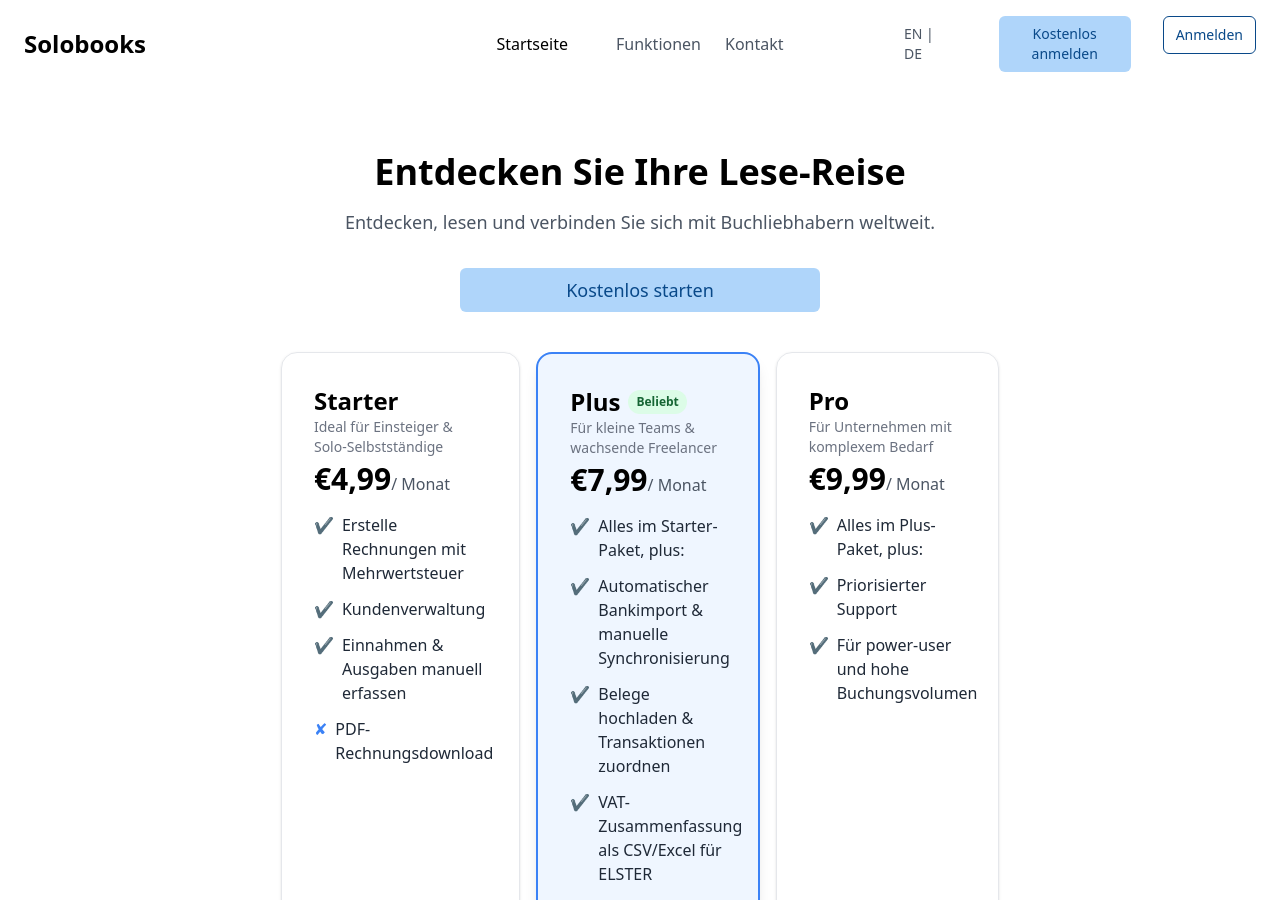
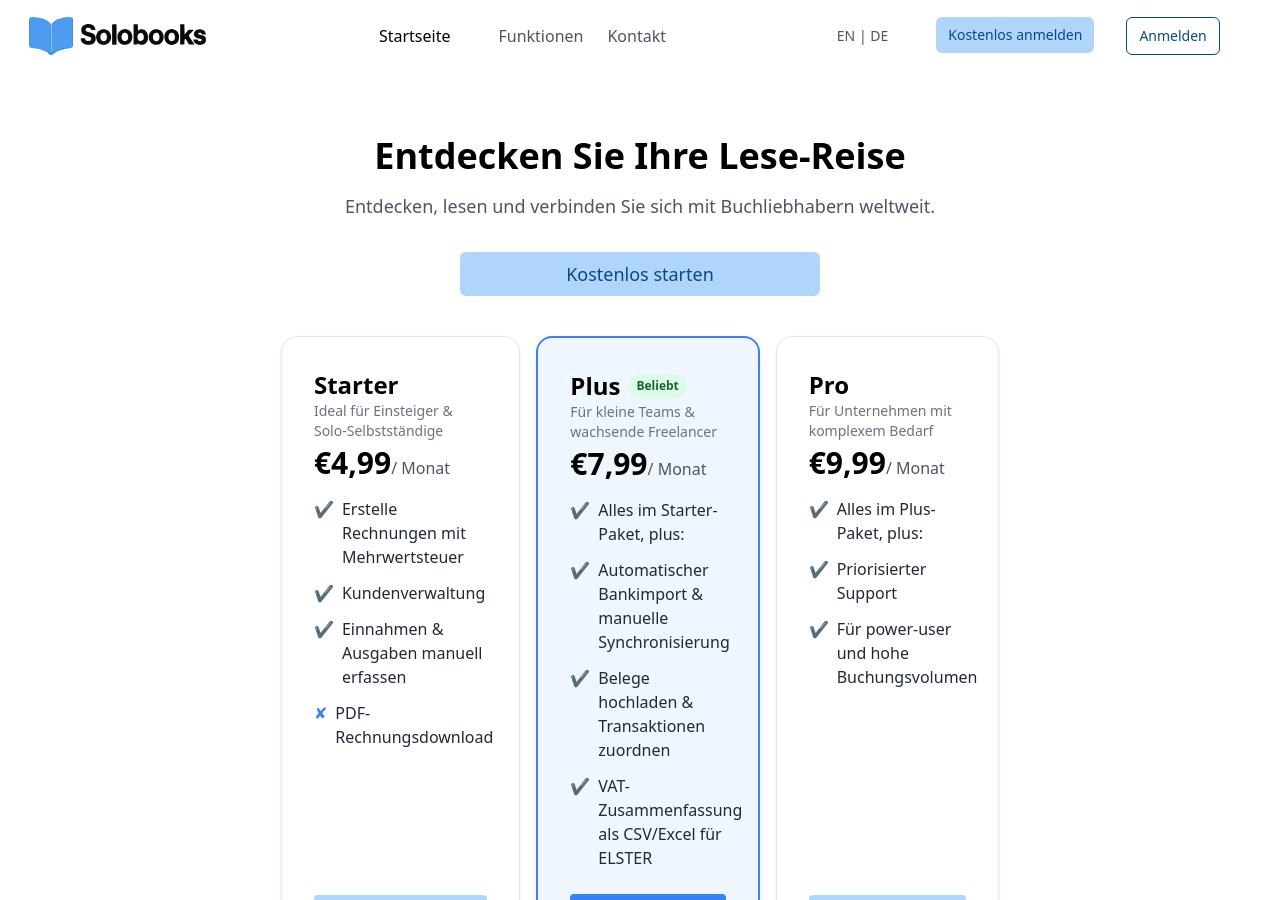
Before and after one commit to oluosiname/solobooks-landing-page, a Jekyll site: the page built from index.md, in a window 1280 px wide and 900 px high. Built offline with Jekyll 4.4.1, drawn with Linux system fonts in a browser that asks for light colours; nearby versions of some CDN libraries.

Commit message:
replace text logo with image logo in header and footer; add favicon link to default layout

```diff
--- a/_includes/footer.html
+++ b/_includes/footer.html
@@ -3,10 +3,8 @@
     <div class="text-center mb-12">
       <div class="flex justify-center items-center gap-2 mb-6 text-2xl font-bold">
         <div class="flex gap-1">
-          <div class="w-5 h-5 bg-blue-300 rounded-md"></div>
-          <div class="w-5 h-5 bg-gray-800 rounded-md"></div>
+          <img src="{{ '/assets/images/logo/solobooks-text.svg' | relative_url }}" alt="{{ site.data.translations[page.lang].site_name }}" class="h-6 md:h-10" />
         </div>
-        {{ site.data.translations[page.lang].footer.logo }}
       </div>
       <div class="max-w-md mx-auto">
         <h3 class="mb-5 text-gray-800">{{ site.data.translations[page.lang].footer.subscribe }}</h3>
--- a/_includes/header.html
+++ b/_includes/header.html
@@ -2,9 +2,11 @@
   <div class="container mx-auto px-6">
     <div class="flex justify-between items-center">
       <!-- Logo -->
-      <h1 class="text-2xl font-bold flex-1">
-        {{ site.data.translations[page.lang].site_name }}
-      </h1>
+      <img
+        src="{{ '/assets/images/logo/solobooks-text.svg' | relative_url }}"
+        alt="{{ site.data.translations[page.lang].site_name }}"
+        class="h-6 md:h-10"
+      />
 
       <!-- Desktop Navigation -->
       <nav
--- a/_layouts/default.html
+++ b/_layouts/default.html
@@ -9,6 +9,29 @@
       rel="stylesheet"
       href="{{ '/assets/css/style.css' | relative_url }}"
     />
+    <!-- Favicon -->
+    <link
+      rel="icon"
+      type="image/x-icon"
+      href="{{ '/assets/images/favicon/favicon.ico' | relative_url }}"
+    />
+    <!-- <link
+      rel="icon"
+      type="image/png"
+      sizes="32x32"
+      href="{{ '/assets/images/favicon/favicon-32x32.png' | relative_url }}"
+    /> -->
+    <!-- <link
+      rel="icon"
+      type="image/png"
+      sizes="16x16"
+      href="{{ '/assets/images/favicon/favicon-16x16.png' | relative_url }}"
+    />
+    <link
+      rel="apple-touch-icon"
+      sizes="180x180"
+      href="{{ '/assets/images/favicon/apple-touch-icon.png' | relative_url }}"
+    /> -->
 
     <!-- Canonical URL -->
     {% if page.lang == "en" %}
```
Also changed, not shown: assets/images/favicon/favicon.ico (added), assets/images/logo/solobooks-plain.svg (added), assets/images/logo/solobooks-text.svg (added), 1 other file.
